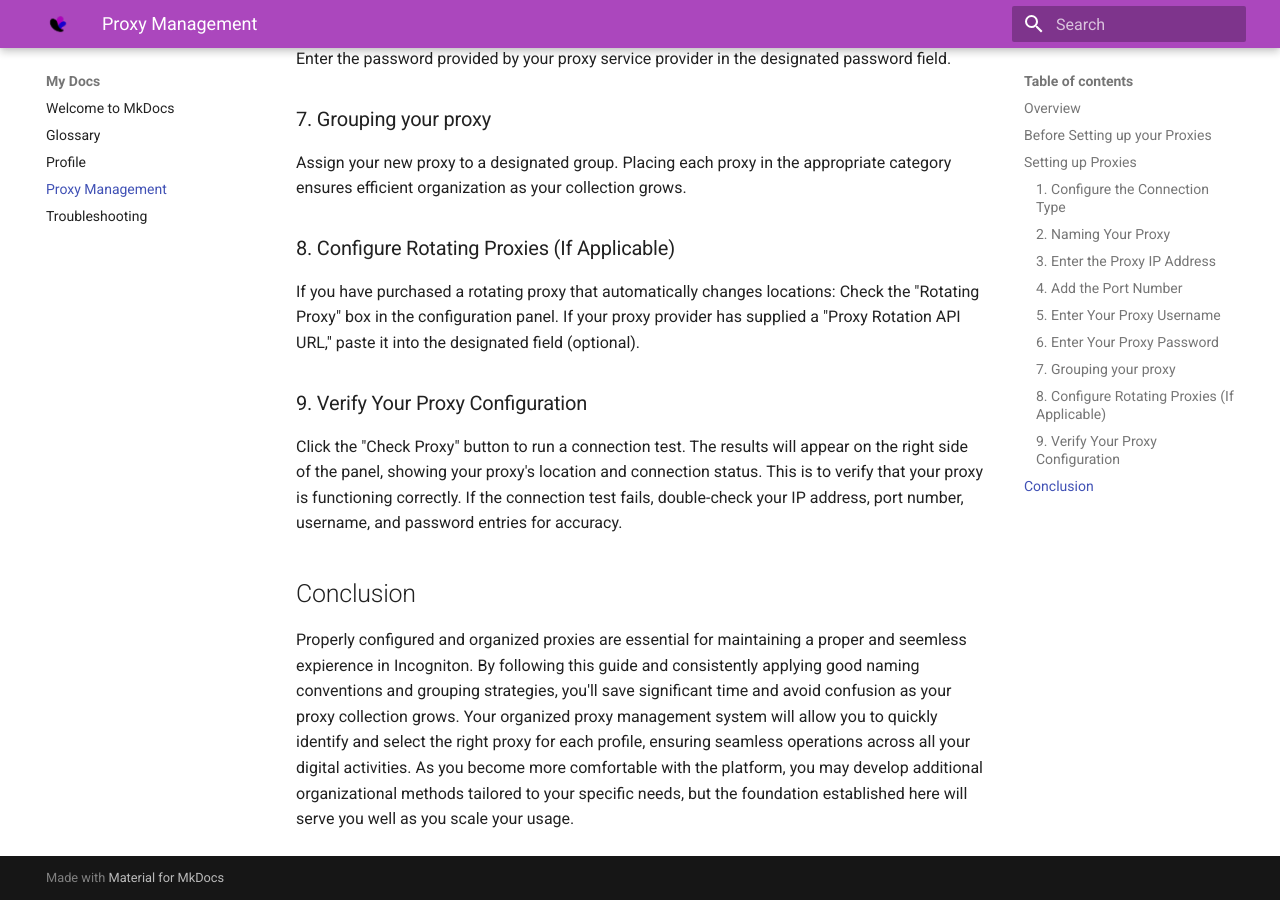
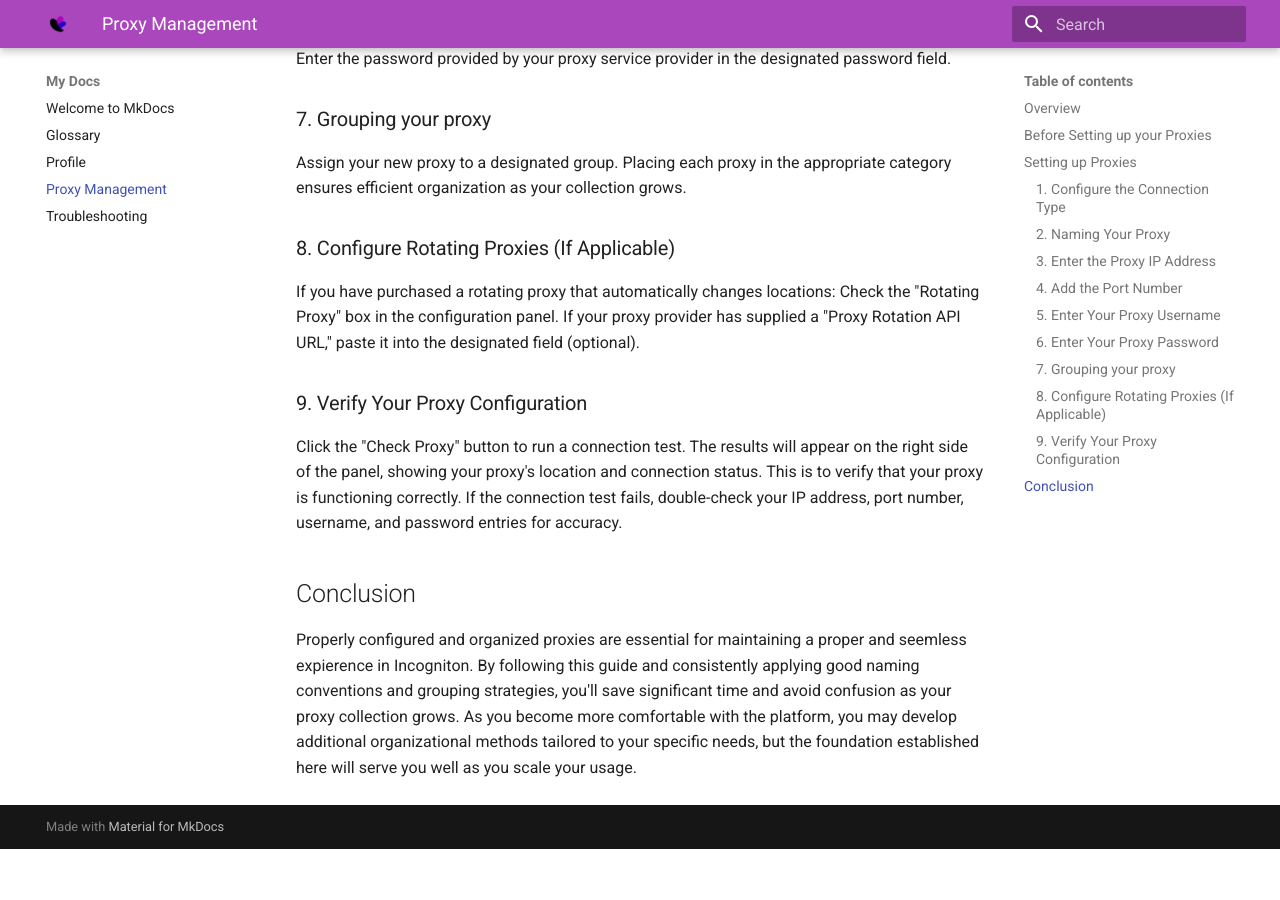
Before and after one commit to whatinthepeta/IncognitonDocumentation, an MkDocs documentation site: the page built from docs/proxy.md, in a window 1280 px wide and 900 px high, scrolled down 1516 px. Built offline with MkDocs 1.6.1 and Material for MkDocs 9.7.7, drawn with Linux system fonts in a browser that asks for light colours; after the commit the page ends 2365 px from its top, so only the background shows below that.

Commit message:
Delete sentence from Proxy Management

```diff
--- a/docs/proxy.md
+++ b/docs/proxy.md
@@ -60,4 +60,4 @@ Click the "Check Proxy" button to run a connection test. The results will appear
 
 ## Conclusion
 
-Properly configured and organized proxies are essential for maintaining a proper and seemless expierence in Incogniton. By following this guide and consistently applying good naming conventions and grouping strategies, you'll save significant time and avoid confusion as your proxy collection grows. Your organized proxy management system will allow you to quickly identify and select the right proxy for each profile, ensuring seamless operations across all your digital activities. As you become more comfortable with the platform, you may develop additional organizational methods tailored to your specific needs, but the foundation established here will serve you well as you scale your usage.
+Properly configured and organized proxies are essential for maintaining a proper and seemless expierence in Incogniton. By following this guide and consistently applying good naming conventions and grouping strategies, you'll save significant time and avoid confusion as your proxy collection grows. As you become more comfortable with the platform, you may develop additional organizational methods tailored to your specific needs, but the foundation established here will serve you well as you scale your usage.
```
